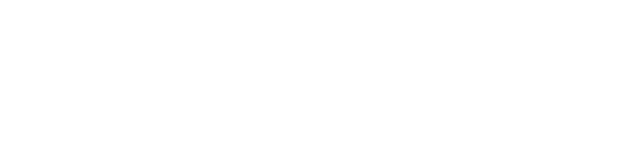
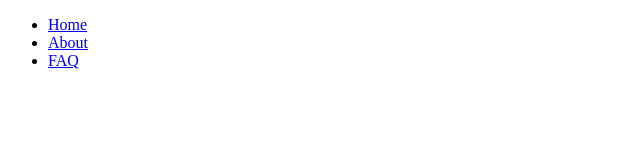
Before and after one commit to angelyoung24/bitcoin, a plain HTML site: page index.html in a window 1280 px wide. Shown: the whole page, without its empty margins (0-640 px from the left). Drawn offline with Linux system fonts and the light colour scheme.

Commit message:
added nav bar to index.html

```diff
--- a/index.html
+++ b/index.html
@@ -7,6 +7,14 @@
 	<link rel="stylesheet" href="layout.css">
 </head>
 <body>
-
+	<header>
+		<nav>
+			<ul>
+				<li><a href="index.html">Home</a></li>
+				<li><a href="#">About</a></li>
+				<li><a href="FAQ.html">FAQ</a></li>
+			</ul>
+		</nav>
+	</header>
 </body>
 </html>
```
